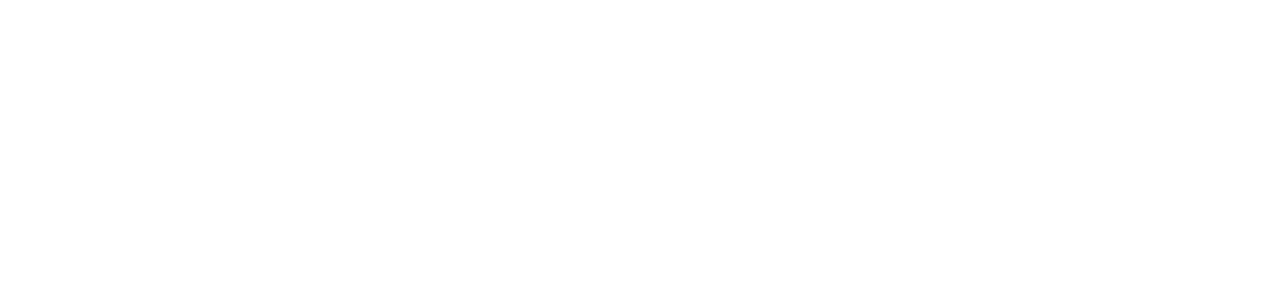
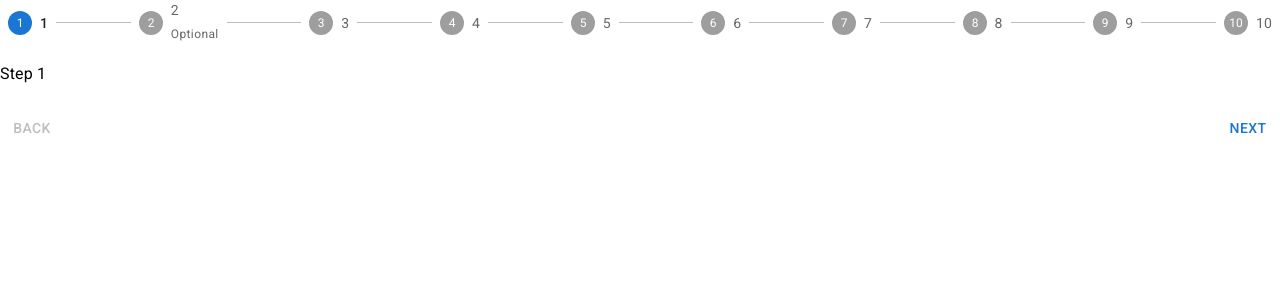
Before and after one commit to Abdul-Moeed-Saqib/Health-1, a React app in the folder frontend/: page /checkList in a window 1280 px wide. Before the commit this address had no page. Shown: the top 300 px of the page. Built offline with nearby package versions, Linux system fonts and the light colour scheme.

Commit message:
check list

```diff
--- a/frontend/src/App.js
+++ b/frontend/src/App.js
@@ -5,7 +5,7 @@ import { Routes, Route, Navigate } from 'react-router-dom'
 import 'react-toastify/dist/ReactToastify.min.css';
 import { ToastContainer } from 'react-toastify'
 import { useAuthContext } from './hooks/useAuthContext';
-import DailyInfo from './pages/patientPages/DailyInformation';
+import CheckList from './pages/patientPages/Checklist';
 
 export default function App() {
   const { user } = useAuthContext();
@@ -15,7 +15,7 @@ export default function App() {
       <Routes>
         <Route path='/' element={user ? <Navigate to='/home' /> : <Auth />} />
         <Route path='/home/*' element={<Home />} />
-        <Route path='/dailyInfo' element={<DailyInfo />} />
+        <Route path='/checkList' element={<CheckList />} />
       </Routes>
       <ToastContainer />
     </Fragment>
--- a/frontend/src/pages/patientPages/Checklist.js
+++ b/frontend/src/pages/patientPages/Checklist.js
@@ -0,0 +1,115 @@
+import * as React from 'react';
+import Box from '@mui/material/Box';
+import Stepper from '@mui/material/Stepper';
+import Step from '@mui/material/Step';
+import StepLabel from '@mui/material/StepLabel';
+import Button from '@mui/material/Button';
+import Typography from '@mui/material/Typography';
+
+const steps = ['1', '2', '3', '4', '5', '6' , '7', '8', '9', '10'];
+
+export default function CheckList() {
+  const [activeStep, setActiveStep] = React.useState(0);
+  const [skipped, setSkipped] = React.useState(new Set());
+
+  const isStepOptional = (step) => {
+    return step === 1;
+  };
+
+  const isStepSkipped = (step) => {
+    return skipped.has(step);
+  };
+
+  const handleNext = () => {
+    let newSkipped = skipped;
+    if (isStepSkipped(activeStep)) {
+      newSkipped = new Set(newSkipped.values());
+      newSkipped.delete(activeStep);
+    }
+
+    setActiveStep((prevActiveStep) => prevActiveStep + 1);
+    setSkipped(newSkipped);
+  };
+
+  const handleBack = () => {
+    setActiveStep((prevActiveStep) => prevActiveStep - 1);
+  };
+
+  const handleSkip = () => {
+    if (!isStepOptional(activeStep)) {
+      // You probably want to guard against something like this,
+      // it should never occur unless someone's actively trying to break something.
+      throw new Error("You can't skip a step that isn't optional.");
+    }
+
+    setActiveStep((prevActiveStep) => prevActiveStep + 1);
+    setSkipped((prevSkipped) => {
+      const newSkipped = new Set(prevSkipped.values());
+      newSkipped.add(activeStep);
+      return newSkipped;
+    });
+  };
+
+  const handleReset = () => {
+    setActiveStep(0);
+  };
+
+  return (
+    <Box sx={{ width: '100%' }}>
+      <Stepper activeStep={activeStep}>
+        {steps.map((label, index) => {
+          const stepProps = {};
+          const labelProps = {};
+          if (isStepOptional(index)) {
+            labelProps.optional = (
+              <Typography variant="caption">Optional</Typography>
+            );
+          }
+          if (isStepSkipped(index)) {
+            stepProps.completed = false;
+          }
+          return (
+            <Step key={label} {...stepProps}>
+              <StepLabel {...labelProps}>{label}</StepLabel>
+            </Step>
+          );
+        })}
+      </Stepper>
+      {activeStep === steps.length ? (
+        <React.Fragment>
+          <Typography sx={{ mt: 2, mb: 1 }}>
+            All steps completed - you&apos;re finished
+          </Typography>
+          <Box sx={{ display: 'flex', flexDirection: 'row', pt: 2 }}>
+            <Box sx={{ flex: '1 1 auto' }} />
+            <Button onClick={handleReset}>Reset</Button>
+          </Box>
+        </React.Fragment>
+      ) : (
+        <React.Fragment>
+          <Typography sx={{ mt: 2, mb: 1 }}>Step {activeStep + 1}</Typography>
+          <Box sx={{ display: 'flex', flexDirection: 'row', pt: 2 }}>
+            <Button
+              color="inherit"
+              disabled={activeStep === 0}
+              onClick={handleBack}
+              sx={{ mr: 1 }}
+            >
+              Back
+            </Button>
+            <Box sx={{ flex: '1 1 auto' }} />
+            {isStepOptional(activeStep) && (
+              <Button color="inherit" onClick={handleSkip} sx={{ mr: 1 }}>
+                Skip
+              </Button>
+            )}
+
+            <Button onClick={handleNext}>
+              {activeStep === steps.length - 1 ? 'Finish' : 'Next'}
+            </Button>
+          </Box>
+        </React.Fragment>
+      )}
+    </Box>
+  );
+}
```
